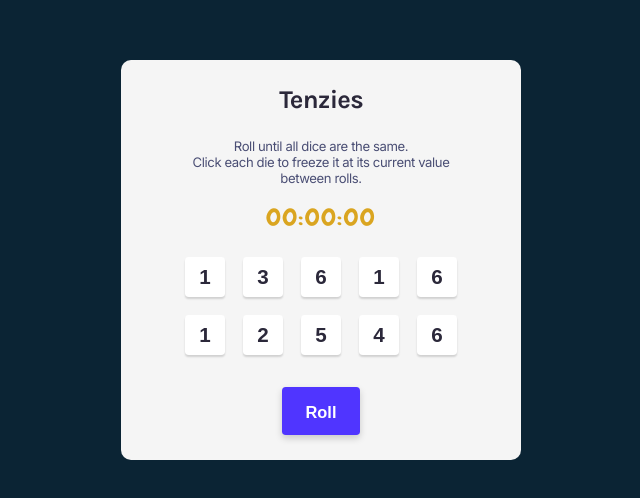
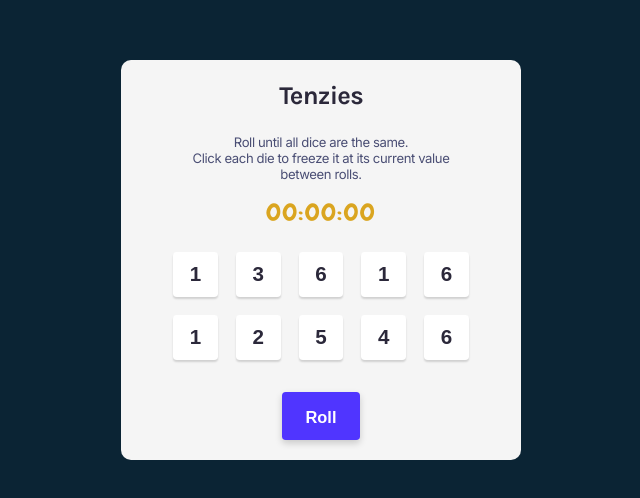
Before and after one commit to anneln/tenzies, a React (Vite) app: page / in a window 1280 px wide. Shown: the part 140-638 px from the top of the page, without its empty margins (319-959 px from the left). Built offline with nearby package versions, Linux system fonts and the light colour scheme.

Commit message:
Update index.css

```diff
--- a/src/index.css
+++ b/src/index.css
@@ -81,8 +81,8 @@ main {
   border-radius: 3.813px;
   box-shadow: 0 2px 2px 0 rgba(0, 0, 0, 0.15);
   font-size: 20.589px;
-  width: 2.5rem;
-  height: 2.5rem;
+  width: 2.8rem;
+  height: 2.8rem;
 }
 
 .dice-container {
```
